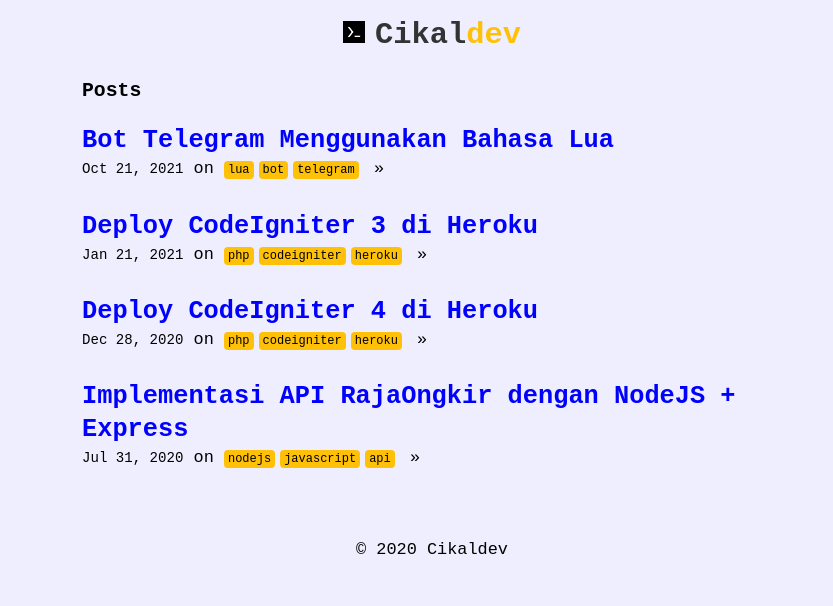
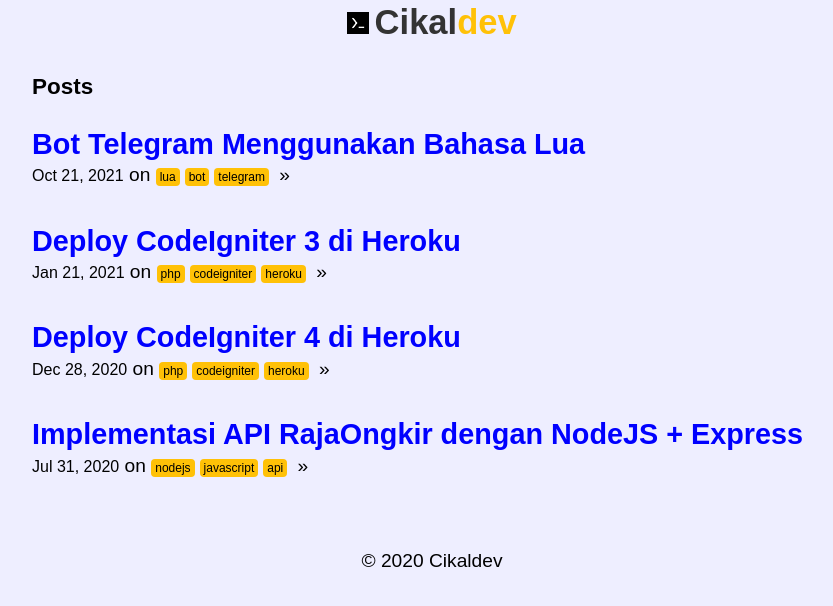
Before and after one commit to cikaldev/cikaldev.github.io, a Jekyll site: the page built from index.html, in a window 1280 px wide. Shown: the top 606 px of the page, without its empty margins (208-1041 px from the left). Built offline with Jekyll 4.4.1, drawn with Linux system fonts in a browser that asks for light colours; the list of posts is cut into pages by our own code; comment, search, counter and statistics services are not loaded.

Commit message:
Update main.css

```diff
--- a/assets/css/main.css
+++ b/assets/css/main.css
@@ -1,11 +1,11 @@
 @import url(monokai.sublime.css);
 
 body {
-  font-size: 1.3em;
-  font-family: monospace;
-  max-width: 700px;
+  font-size: 1.2em;
+  font-family: sans-serif;
+  max-width: 800px;
   margin: auto;
-  padding: 16px;
+  padding: 0px 14px 14px;
   line-height: 1.3;
   background-color: #eef;
 }
```
